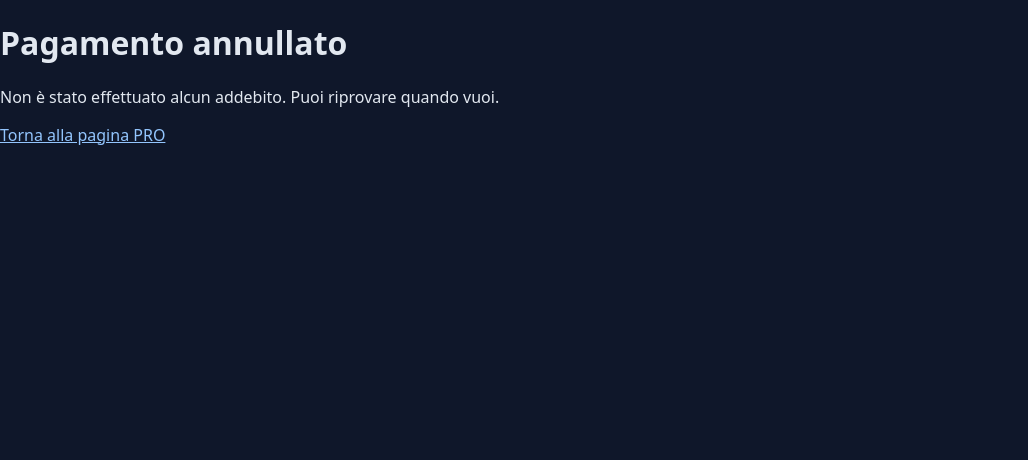
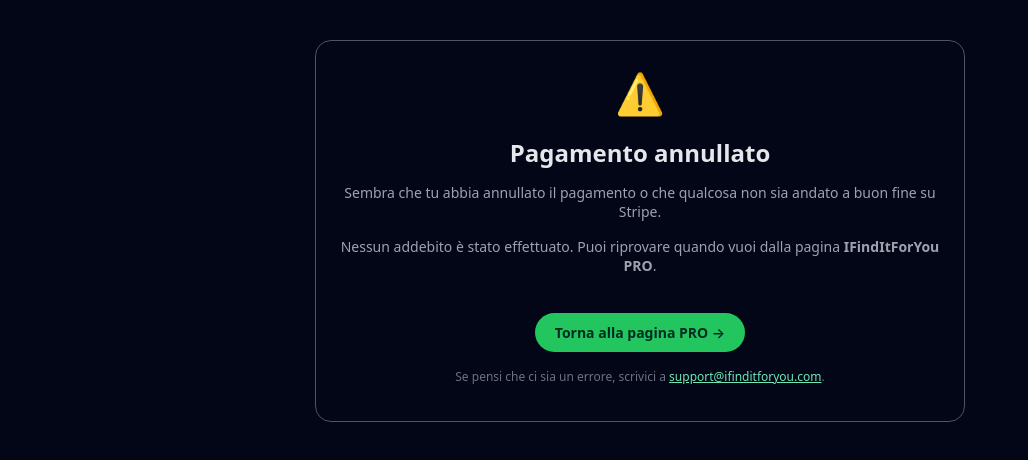
Before and after one commit to mregaz/ifinditforyou-new, a Next.js app: page /pay/cancel in a window 1280 px wide. Shown: the top 460 px of the page, without its empty margins (0-1028 px from the left). Built offline with nearby package versions, Linux system fonts and the light colour scheme.

Commit message:
Update page.tsx

```diff
--- a/app/pay/cancel/page.tsx
+++ b/app/pay/cancel/page.tsx
@@ -1,19 +1,73 @@
-// app/pay/cancel/page.tsx
-import Link from "next/link";
+export default function CancelPage() {
+  const pageStyle: React.CSSProperties = {
+    minHeight: "100vh",
+    margin: 0,
+    padding: "40px 16px",
+    backgroundColor: "#020617",
+    color: "#e5e7eb",
+    display: "flex",
+    justifyContent: "center",
+    alignItems: "flex-start",
+    fontFamily: "system-ui, -apple-system, BlinkMacSystemFont, sans-serif",
+  };
 
-export default function PayCancelPage() {
+  const boxStyle: React.CSSProperties = {
+    width: "100%",
+    maxWidth: 600,
+    borderRadius: 16,
+    border: "1px solid #4b5563",
+    backgroundColor: "#020617",
+    padding: 24,
+    textAlign: "center",
+  };
+
+  const buttonStyle: React.CSSProperties = {
+    marginTop: 24,
+    display: "inline-block",
+    padding: "10px 20px",
+    borderRadius: 999,
+    border: "none",
+    backgroundColor: "#22c55e",
+    color: "#022c22",
+    fontWeight: 600,
+    fontSize: 14,
+    cursor: "pointer",
+    textDecoration: "none",
+  };
+
+  const linkStyle: React.CSSProperties = {
+    color: "#6ee7b7",
+    textDecoration: "underline",
+  };
+
   return (
-    <main className="mx-auto max-w-xl px-4 py-16 text-center">
-      <h1 className="mb-4 text-2xl font-semibold">Pagamento annullato</h1>
-      <p className="mb-6 text-sm text-gray-600">
-        Non è stato effettuato alcun addebito. Puoi riprovare quando vuoi.
-      </p>
-      <Link
-        href="/pro"
-        className="inline-flex items-center rounded-md bg-green-600 px-4 py-2 text-sm font-medium text-white hover:bg-green-700"
-      >
-        Torna alla pagina PRO
-      </Link>
+    <main style={pageStyle}>
+      <div style={boxStyle}>
+        <div style={{ fontSize: 40, marginBottom: 8 }}>⚠️</div>
+        <h1 style={{ fontSize: 24, fontWeight: 700, marginBottom: 8 }}>
+          Pagamento annullato
+        </h1>
+        <p style={{ fontSize: 14, color: "#9ca3af", marginBottom: 16 }}>
+          Sembra che tu abbia annullato il pagamento o che qualcosa non sia
+          andato a buon fine su Stripe.
+        </p>
+        <p style={{ fontSize: 14, color: "#9ca3af" }}>
+          Nessun addebito è stato effettuato. Puoi riprovare quando vuoi dalla
+          pagina <strong>IFindItForYou PRO</strong>.
+        </p>
+
+        <a href="/pro" style={buttonStyle}>
+          Torna alla pagina PRO →
+        </a>
+
+        <p style={{ fontSize: 12, color: "#6b7280", marginTop: 16 }}>
+          Se pensi che ci sia un errore, scrivici a{" "}
+          <a href="mailto:support@ifinditforyou.com" style={linkStyle}>
+            support@ifinditforyou.com
+          </a>
+          .
+        </p>
+      </div>
     </main>
   );
 }
```
